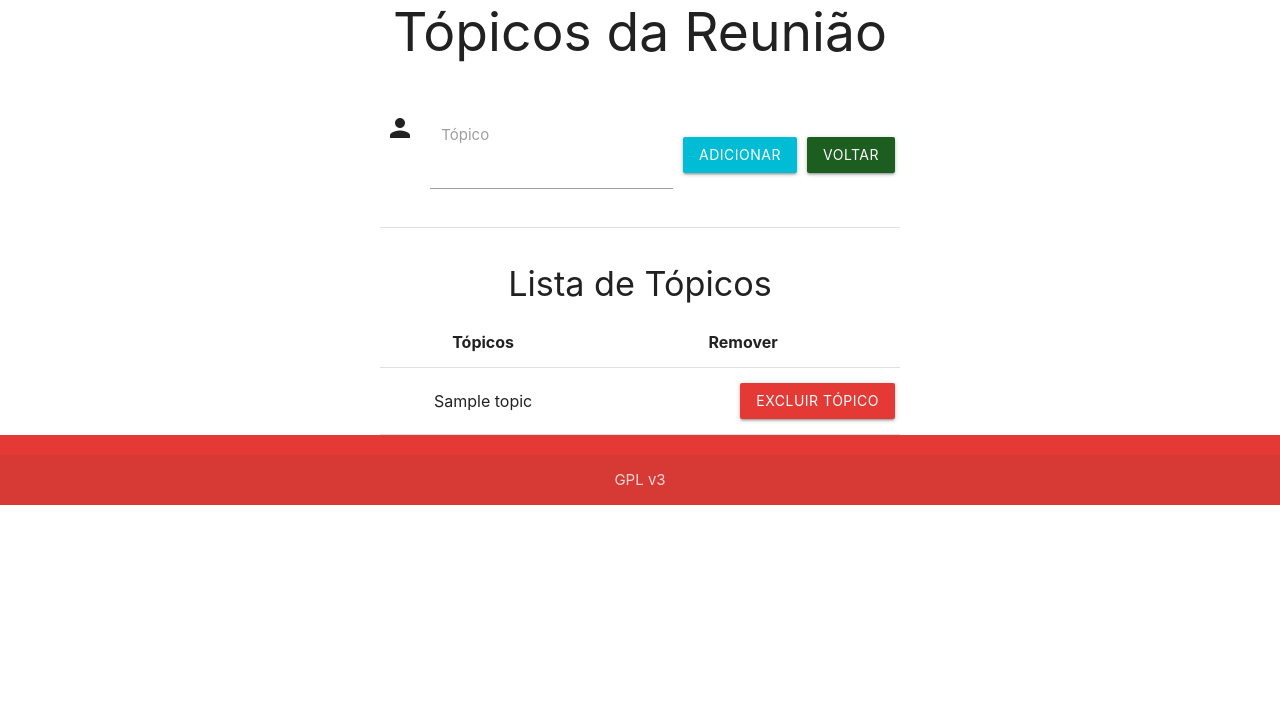
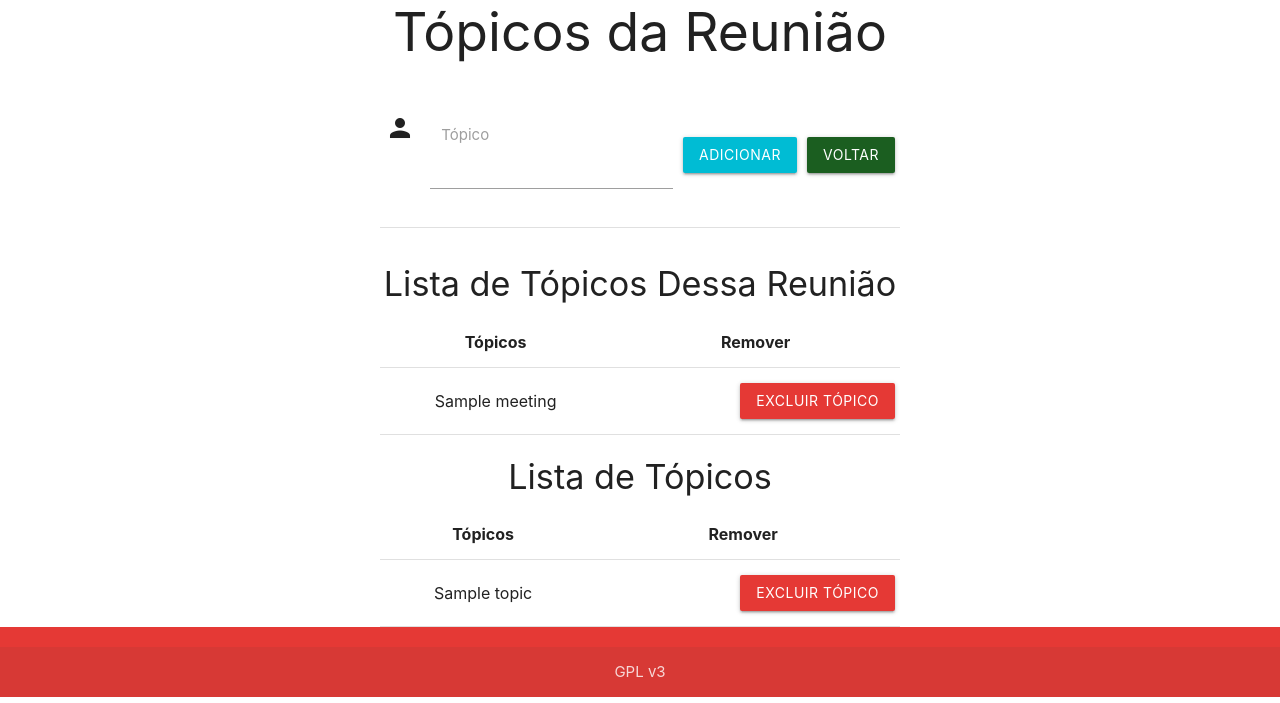
Before and after one commit to FGAProjects/Grata, a Django app: template topics/templates/topics/new_topic.html in a window 1280 px wide. Shown: the part 97-800 px from the top of the page. Run offline with Django 3.2, Linux system fonts and the light colour scheme; the template is opened without the code that fills it: most values are stand-ins (such as "Sample title", 1, 10 or a date in 2020); some libraries are stand-ins or nearby versions.

Commit message:
Colocando topicos como dependencia de reunião

```diff
--- a/meetings/models.py
+++ b/meetings/models.py
@@ -1,5 +1,7 @@
 from django.db import models
 from django.urls import reverse
+
+from topics.models import Topic
 
 class Meeting(models.Model):
 
@@ -14,6 +16,8 @@ class Meeting(models.Model):
     first_hour = models.CharField(max_length=10)
     final_hour = models.CharField(max_length=10)
 
+    topics_meeting = models.ManyToManyField(Topic)
+
     def __str__(self):
 
         return self.project
--- a/projeto-grata/templates/messages.html
+++ b/projeto-grata/templates/messages.html
@@ -10,7 +10,7 @@
 
 				<br>
 
-				<div class="card-content green-text" align="center" style="font-size:30px;text-aligh:center;">
+				<div class="card-content green-text" align="center" style="font-size:20px;text-aligh:center;">
 
 					{{message}}
 				</div>
--- a/topics/models.py
+++ b/topics/models.py
@@ -1,6 +1,4 @@
 from django.db import models
-
-from meetings.models import Meeting
 
 class Topic(models.Model):
 
--- a/topics/templates/topics/new_topic.html
+++ b/topics/templates/topics/new_topic.html
@@ -9,11 +9,6 @@
 
 		<h2 align="center">Tópicos da Reunião</h2>
 
-		<input type="hidden" name="form-TOTAL_FORMS" value="1" id="id_form-TOTAL_FORMS">
-		<input type="hidden" name="form-INITIAL_FORMS" value="0" id="id_form-INITIAL_FORMS">
-		<input type="hidden" name="form-MIN_NUM_FORMS" value="0" id="id_form-MIN_NUM_FORMS">
-		<input type="hidden" name="form-MAX_NUM_FORMS" value="1000" id="id_form-MAX_NUM_FORMS">
-
 		<div class="form-group">
 			<form name="add_name" id="add_name">
 				<div class="table-responsive">
@@ -23,9 +18,9 @@
 								<div class="input-field col s8">
 									<i class="mdi-communication-call prefix"></i>
 									<i class="small material-icons">person</i>
-									<input name="form-0-topic_name" type="text" class="validate"
-										   required id="id_form-0-topic_name" maxlength="40">
-									<label for="id_form-0-topic_name">Tópico</label>
+									<input name="topic_name" type="text" class="validate"
+										   required id="id_topic_name" maxlength="40">
+									<label for="id_topic_name">Tópico</label>
 								</div>
 							</td>
 							<td>
@@ -52,6 +47,31 @@
 
 	<table class="centered responsive-table">
 
+		<h4 align="center">Lista de Tópicos Dessa Reunião</h4>
+
+		<thead>
+			<tr>
+				<th>Tópicos</th>
+				<th>Remover</th>
+			</tr>
+		</thead>
+
+		<tbody>
+			{% for topic in list_meeting %}
+				<tr>
+					<td>{{topic.topic_name}}</td>
+					<td><a href="{% url 'delete_topic' topic.id meeting.id %}"
+							   class="btn red darken-1 waves-effect waves-light right">Excluir Tópico</a></td>
+			{% endfor %}
+				</tr>
+		</tbody>
+	</table>
+</div>
+
+<div class="container" style="width:520px">
+
+	<table class="centered responsive-table">
+
 		<h4 align="center">Lista de Tópicos</h4>
 
 		<thead>
@@ -71,8 +91,6 @@
 				</tr>
 		</tbody>
 	</table>
-
 </div>
 
-
 {% endblock content %}
```
Also changed, not shown: topics/forms.py (+9 -0 lines), topics/views.py (+13 -8 lines). Lines whose indentation alone changed are shown as unchanged.
